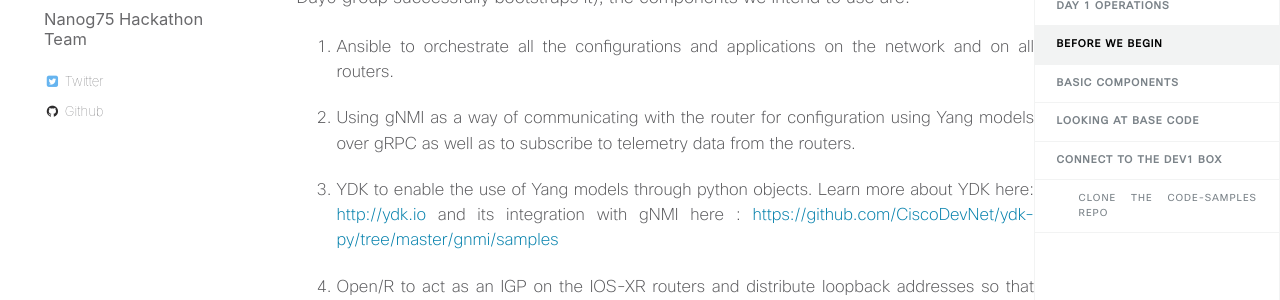
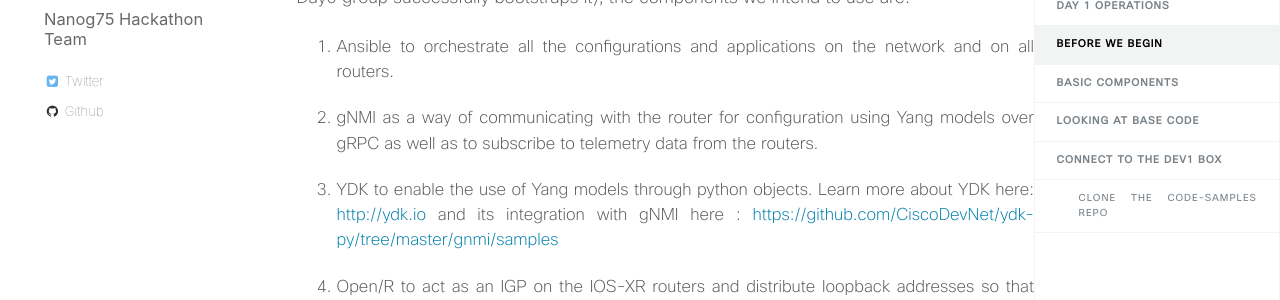
Before and after one commit to nanog75/hackathon, a Jekyll site: the page built from _day1/2019-02-17-step-1-understand-day-1-operations.md, in a window 1280 px wide and 900 px high, scrolled down 1840 px. Shown: the part 150-450 px from the top of the window. Built offline with Jekyll 4.4.1, drawn with Linux system fonts in a browser that asks for light colours.

Commit message:
Create 2019-02-17-step-1-understand-day-1-operations.md

```diff
--- a/_day1/2019-02-17-step-1-understand-day-1-operations.md
+++ b/_day1/2019-02-17-step-1-understand-day-1-operations.md
@@ -87,7 +87,7 @@ In the current topology for Day 1 (rtr2 is not available for Day1 and Day2 opera
 
 1. Ansible to orchestrate all the configurations and applications on the network and on all routers.
 
-2. Using gNMI as a way of communicating with the router for configuration using Yang models over gRPC as well as to subscribe to telemetry data from the routers.
+2. gNMI as a way of communicating with the router for configuration using Yang models over gRPC as well as to subscribe to telemetry data from the routers.
 
 3. YDK to enable the use of Yang models through python objects. Learn more about YDK here: <http://ydk.io> and its integration with gNMI here : <https://github.com/CiscoDevNet/ydk-py/tree/master/gnmi/samples>
 
```
